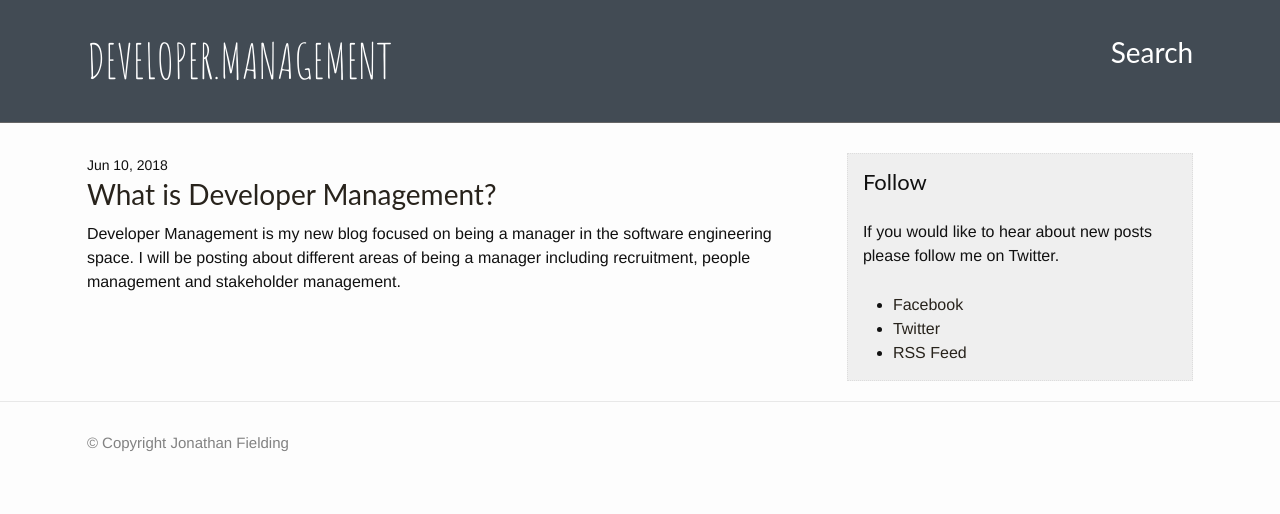
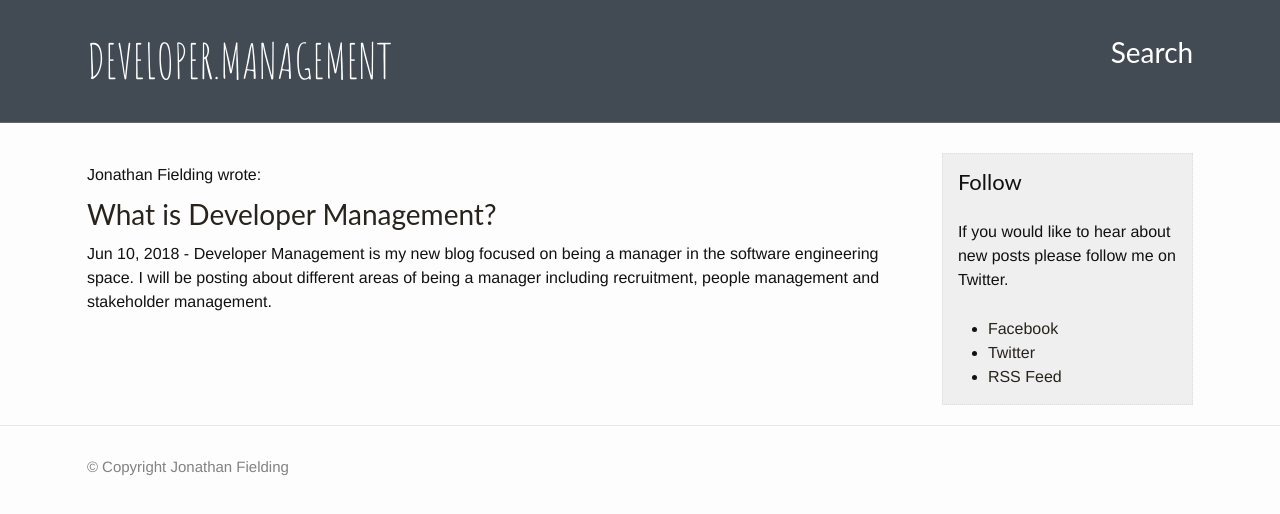
Before and after one commit to jonathan-fielding/developer.management, a Jekyll site: the page built from index.html, in a window 1280 px wide. Shown: the top 514 px of the page. Built offline with Jekyll 4.4.1, drawn with Linux system fonts in a browser that asks for light colours; the list of posts is cut into pages by our own code.

Commit message:
work on layout

```diff
--- a/_sass/_layout.scss
+++ b/_sass/_layout.scss
@@ -189,3 +189,9 @@ pre {
   padding: 15px;
   border: 1px dotted #ddd;
 }
+
+.inline {
+    p {
+        display: inline;
+    }
+}
--- a/css/main.scss
+++ b/css/main.scss
@@ -87,3 +87,7 @@ $brand-primary: #424B54;
 .margin-0 {
     margin: 0;
 }
+
+.margin-top-10 {
+    margin-top: 10px;
+}
--- a/index.html
+++ b/index.html
@@ -7,21 +7,26 @@ layout: default
 <div class="container margin-top-30">
 
   <div class="home row">
-      <div class="content col-lg-8">
+      <div class="content col-lg-9">
           <ul class="post-list">
               {% for post in paginator.posts %}
               <li class="post-list__item">
                   <div class="row">
                       <div class="col-lg-12">
                           <div class="">
+                              <p>{{ post.author }} wrote: </p>
 
-                              <span class="post-meta small">{{ post.date | date: "%b %-d, %Y" }}</span>
+
                               <h2 class="h3 margin-top-0">
                                   <a class="post-link" href="{{post.url}}">{{ post.title }}</a>
                               </h2>
 
-                              <p>{{ post.excerpt }}</p>
+                              <div class="inline margin-top-10">
+                                <p>{{ post.date | date: "%b %-d, %Y" }}</p> -
+                                {{ post.excerpt }}
+                              </div>
                           </div>
+
                       </div>
                   </div>
               </li>
@@ -39,7 +44,7 @@ layout: default
               </ul>
           </nav>
       </div>
-      <aside class="col-lg-4 hidden-md-down">
+      <aside class="col-lg-3 hidden-md-down">
           <div class="cta">
               <h2 class="margin-top-0 h4">Follow</h2>
               <p>If you would like to hear about new posts please follow me on Twitter.</p>
```
